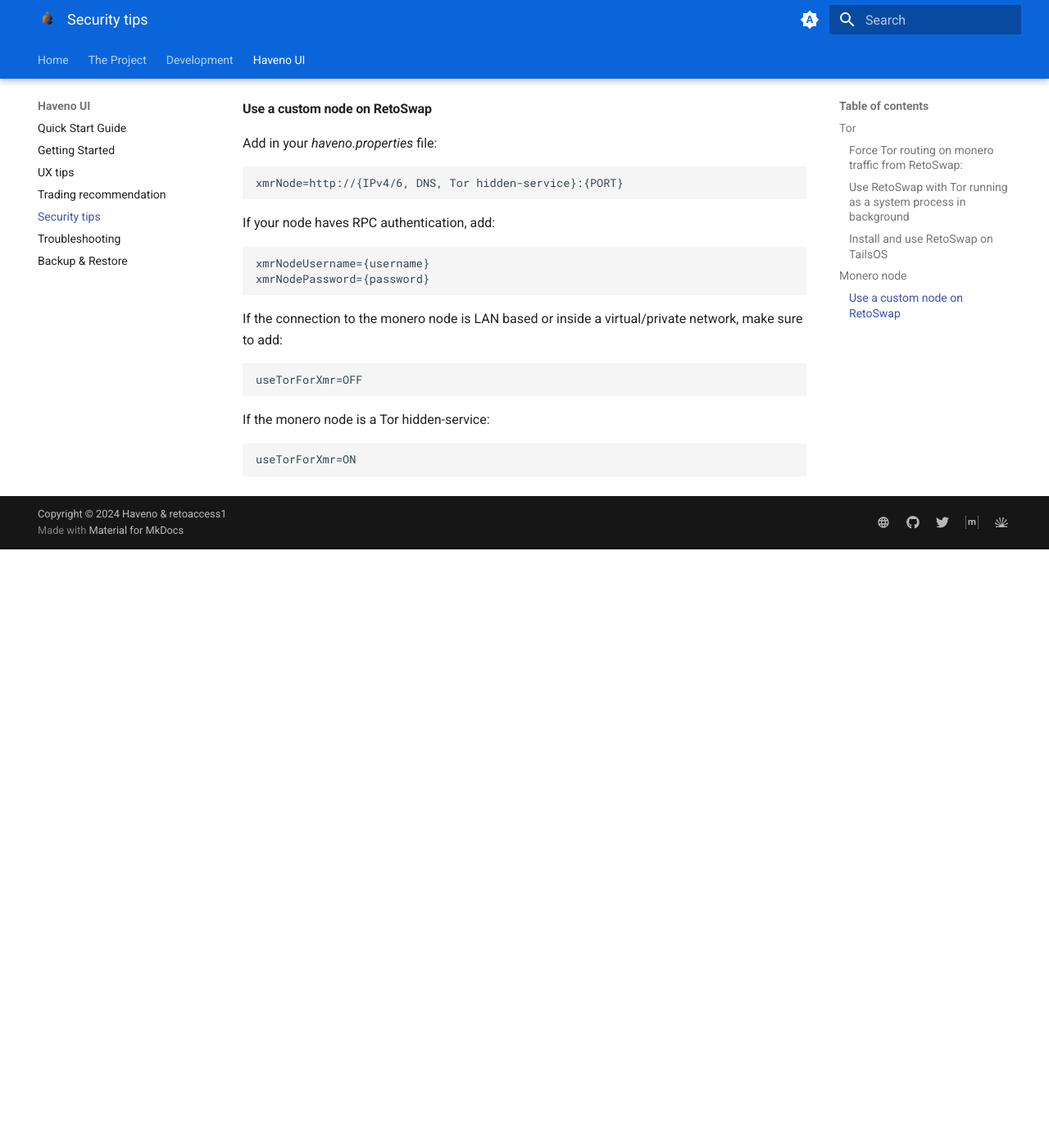
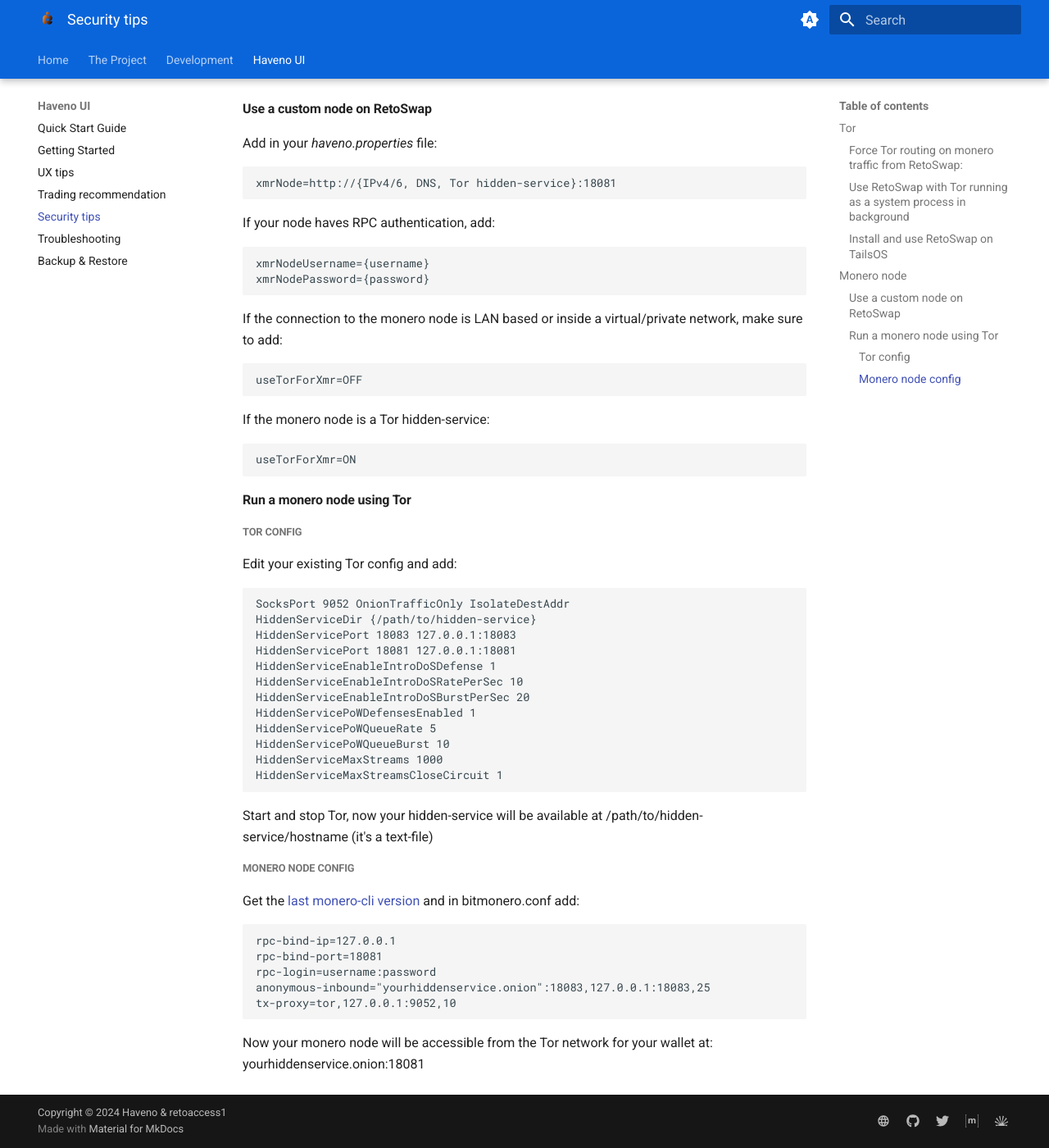
Before and after one commit to boldsuck/haveno-reto-docs, an MkDocs documentation site: the page built from docs/haveno-ui/security.md, in a window 1280 px wide and 1400 px high, scrolled down 1130 px. Shown: the whole window at 82% size. Built offline with MkDocs 1.6.1 and Material for MkDocs 9.7.7, drawn with Linux system fonts in a browser that asks for light colours; plug-ins that fetch from the network failed and are left out; the version menu is left out; before the commit the page ends 1800 px from its top, so only the background shows below that.

Commit message:
Update security.md

````diff
--- a/docs/haveno-ui/security.md
+++ b/docs/haveno-ui/security.md
@@ -48,7 +48,7 @@
 
 Add in your *haveno.properties* file:
 ```
-xmrNode=http://{IPv4/6, DNS, Tor hidden-service}:{PORT}
+xmrNode=http://{IPv4/6, DNS, Tor hidden-service}:18081
 ```
 If your node haves RPC authentication, add:
 ```
@@ -63,3 +63,34 @@
 ```
 useTorForXmr=ON
 ```
+
+#### Run a monero node using Tor
+
+##### Tor config
+Edit your existing Tor config and add:
+```
+SocksPort 9052 OnionTrafficOnly IsolateDestAddr
+HiddenServiceDir {/path/to/hidden-service}
+HiddenServicePort 18083 127.0.0.1:18083
+HiddenServicePort 18081 127.0.0.1:18081
+HiddenServiceEnableIntroDoSDefense 1
+HiddenServiceEnableIntroDoSRatePerSec 10
+HiddenServiceEnableIntroDoSBurstPerSec 20
+HiddenServicePoWDefensesEnabled 1
+HiddenServicePoWQueueRate 5
+HiddenServicePoWQueueBurst 10
+HiddenServiceMaxStreams 1000
+HiddenServiceMaxStreamsCloseCircuit 1
+```
+Start and stop Tor, now your hidden-service will be available at /path/to/hidden-service/hostname (it's a text-file)
+
+##### Monero node config
+Get the [last monero-cli version](https://www.getmonero.org/downloads/) and in bitmonero.conf add:
+```
+rpc-bind-ip=127.0.0.1
+rpc-bind-port=18081
+rpc-login=username:password
+anonymous-inbound="yourhiddenservice.onion":18083,127.0.0.1:18083,25
+tx-proxy=tor,127.0.0.1:9052,10
+```
+Now your monero node will be accessible from the Tor network for your wallet at: yourhiddenservice.onion:18081
````
